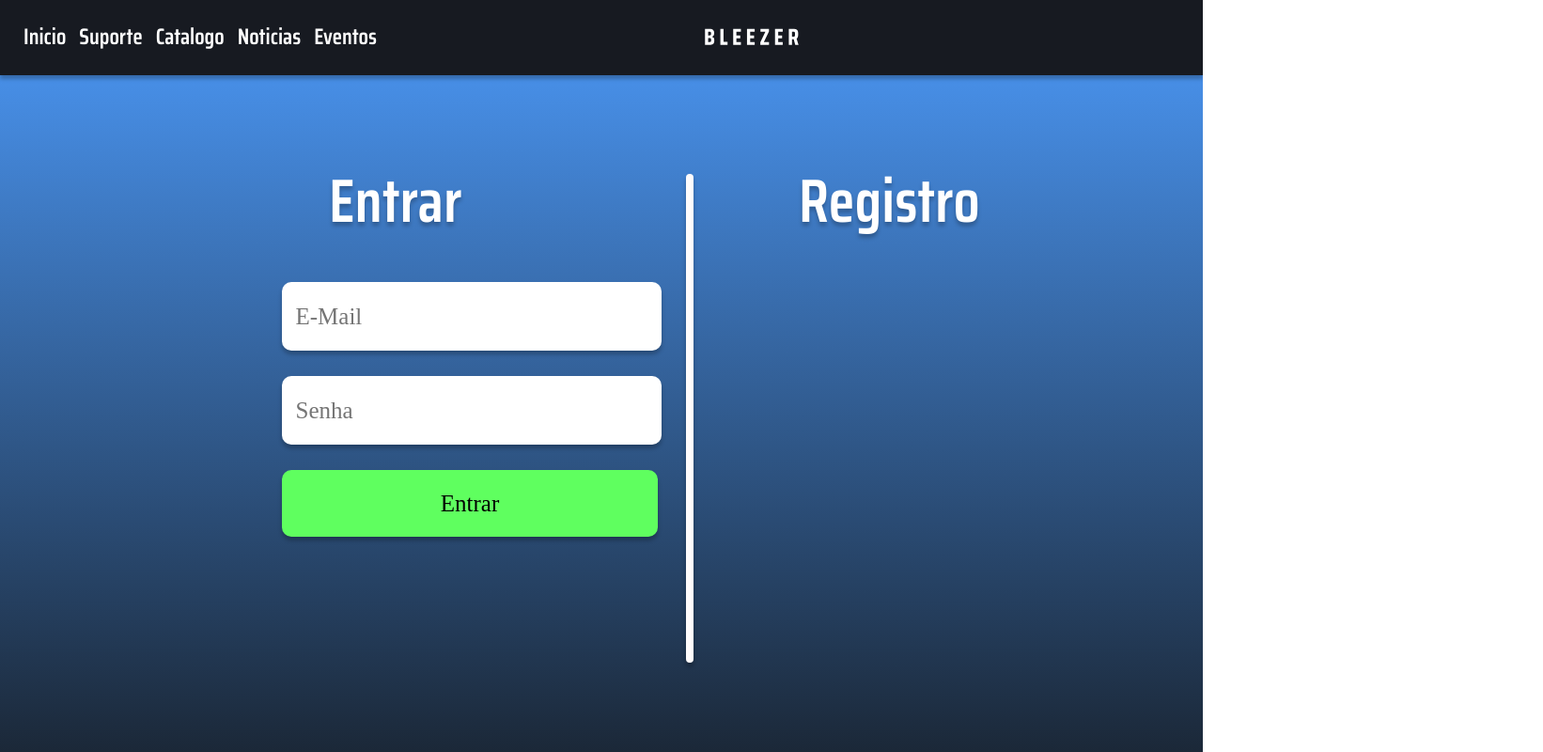
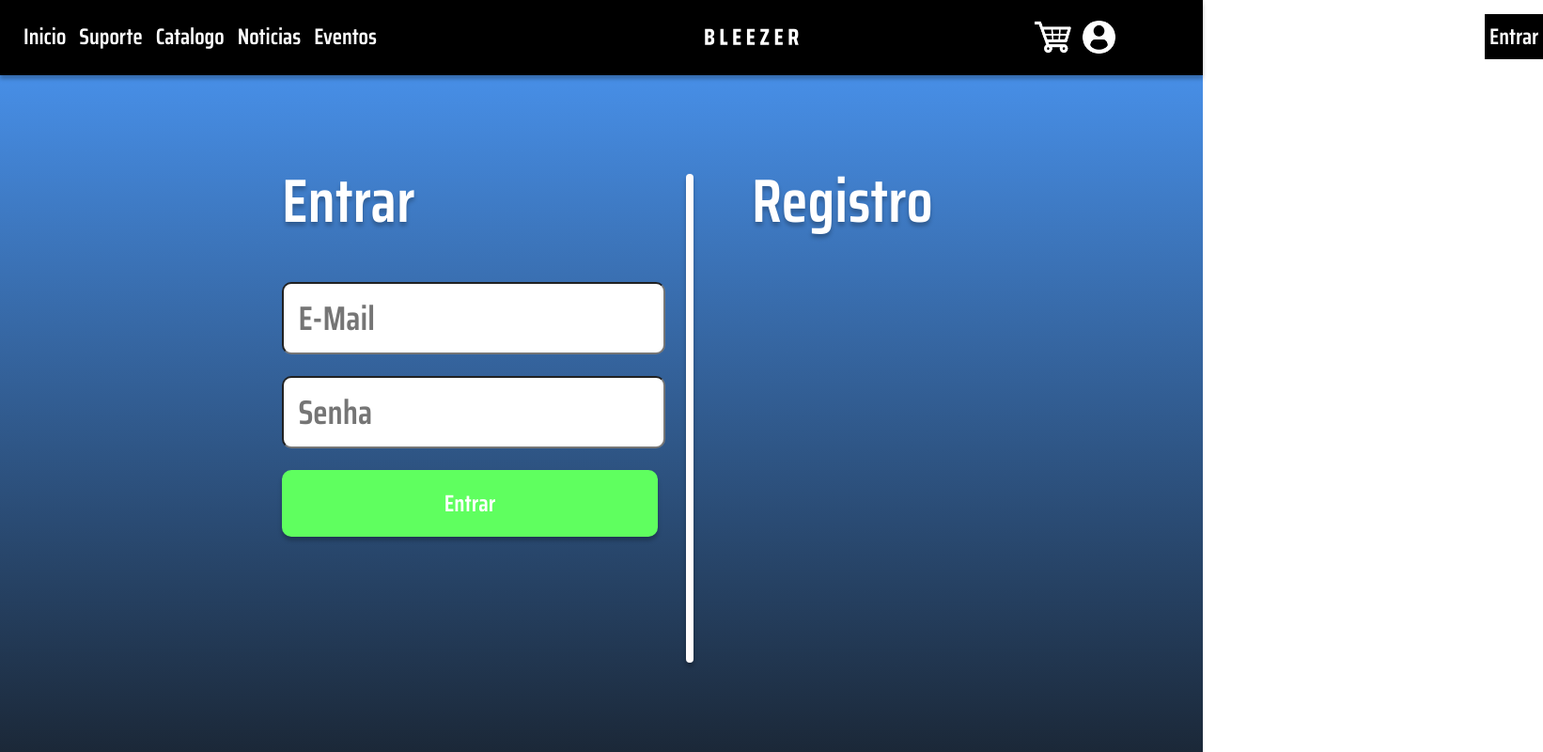
Before and after one commit to gustavohaj/plataforma-dsm, a website: page login.html in a window 1280 px wide. Shown: the whole page at 94% size, 1642 px wide, since content can reach past the window. Drawn offline with Linux system fonts and the light colour scheme.

Commit message:
Adicionando alteracao Login(css e html)

```diff
--- a/login.css
+++ b/login.css
@@ -11,7 +11,7 @@ header {
   left: 0px;
   width: 100%;
   height: 80px;
-  background: #171a21;
+  background: #000000;
   box-shadow: 0px 4px 4px rgba(0, 0, 0, 0.25);
 }
 
@@ -22,6 +22,40 @@ header {
   left: 750px;
   top: 20px;
 }
+.imagem{
+    position: absolute;
+    left: 86%;
+    width: 42px;
+    height: 47px;
+    top:15px;
+}
+.imagem1{
+    position: absolute;
+    width: 35px;
+    height: 35px;
+    left:90%;
+    top:22px;
+    border-radius: 16px;
+}
+.enter button{
+position: absolute;
+border: none;
+left: 1580px;
+top: 15px;
+font-family: Saira Condensed;
+color: white;
+font-size: 24px;
+cursor: pointer;
+background-color: #000000;;
+padding: 5px 5px;
+
+}
+.enter button:hover {
+    text-decoration: underline rgb(95, 255, 95);
+    text-decoration-thickness: 6px;
+    border-radius: 20px;
+    transition: 0.3s;
+  }
 
 .menu {
   position: absolute;
@@ -30,7 +64,7 @@ header {
 }
 
 .menu button {
-  background-color: #171a21;
+  background-color: #000000;;
   border: none;
   font-family: Saira Condensed;
   color: white;
@@ -40,11 +74,11 @@ header {
 }
 
 .menu button:hover {
-  text-decoration: underline rgb(95, 255, 95);
-  text-decoration-thickness: 6px;
-  border-radius: 20px;
-  transition: 0.3s;
-}
+    text-decoration: underline rgb(95, 255, 95);
+    text-decoration-thickness: 6px;
+    border-radius: 20px;
+    transition: 0.3s;
+  }
 
 #titulo{
 
@@ -52,7 +86,7 @@ position: absolute;
 width: 143px;
 height: 79px;
 top:120px;
-left:350px;
+left:300px;
 font-family: Saira Condensed;
 font-style: normal;
 font-weight: 300;
@@ -67,7 +101,7 @@ position: absolute;
 width: 175px;
 height: 79px;
 top:120px;
-left:850px;
+left:800px;
 font-family: Saira Condensed;
 font-style: normal;
 font-weight: 300;
@@ -94,13 +128,13 @@ border-radius: 10px;
     height: 71px;
     top:300px;
     left:300px;
-    font-family: Saira Condensed Bold;
-    background: #ffffff;
-    box-shadow: 0px 4px 4px rgba(0, 0, 0, 0.25);
+    font-family: Saira Condensed;
+    font-style: normal;
+    font-weight: bold;
+    font-size: 36px;
+    line-height: 57px;
+    color: #B8B2B2;
     border-radius: 10px;
-    font-size: 25px;
-    border: none;
-    outline: 0;
 }
 #forms_entrar1{
     position: absolute;
@@ -108,13 +142,13 @@ border-radius: 10px;
     height: 71px;
     top:400px;
     left:300px;
-    font-family: Saira Condensed Bold;
-    background: #ffffff;
-    box-shadow: 0px 4px 4px rgba(0, 0, 0, 0.25);
+    font-family: Saira Condensed;
+    font-style: normal;
+    font-weight: bold;
+    font-size: 36px;
+    line-height: 57px;
+    color: #B8B2B2;
     border-radius: 10px;
-    font-size: 25px;
-    border: none;
-    outline: 0;
 }
 #entrar{
     position: absolute;
@@ -122,7 +156,10 @@ border-radius: 10px;
     height: 71px;
     top:500px;
     left:300px;
-    font-family: Saira Condensed Bold;
+    font-family: Saira Condensed ;
+    font-style: normal;
+    font-weight: bold0;
+    line-height: 57px;
     box-shadow: 0px 4px 4px rgba(0, 0, 0, 0.25);
     background-color:rgb(95, 255, 95);
     border-radius: 10px;
@@ -130,5 +167,6 @@ border-radius: 10px;
     border: none;
     outline: 0;
     cursor: pointer;
+    color: white;
 
 }
--- a/login.html
+++ b/login.html
@@ -8,12 +8,17 @@
     <title>Conecte-se</title>
   </head>
   <header>
+    <img class="imagem" src="images/carrinho_icone.png" alt="Icone Carrinho">
+    <img class="imagem1" src="images/Perfil_branco.png" alt="Perfil">
     <div class="menu">
       <button>Inicio</button>
       <button>Suporte</button>
       <button>Catalogo</button>
       <button>Noticias</button>
       <button>Eventos</button>
+    </div>
+    <div class="enter">
+      <button>Entrar</button>
     </div>
     <svg
       class="logo"
```
Also changed, not shown: images/Perfil_branco.png (added), images/carrinho_icone.png (added).
